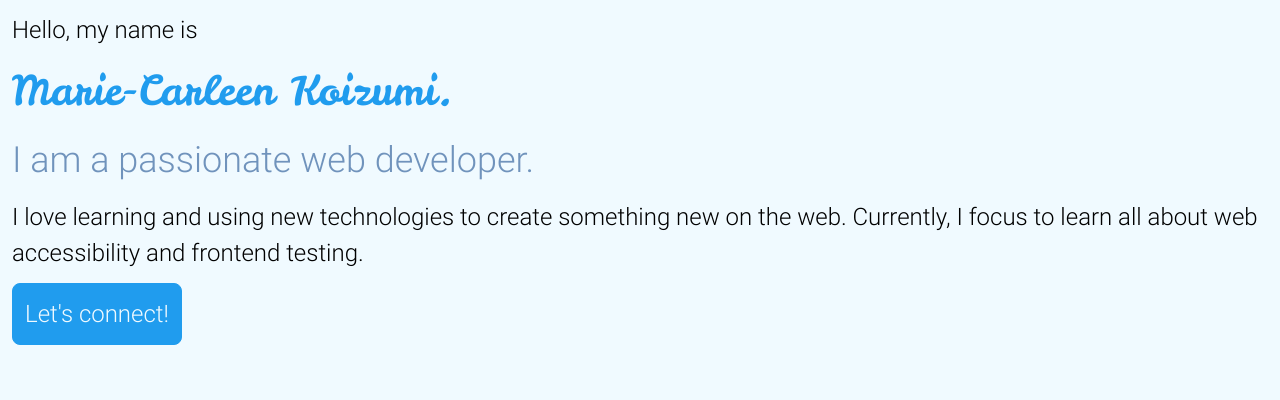
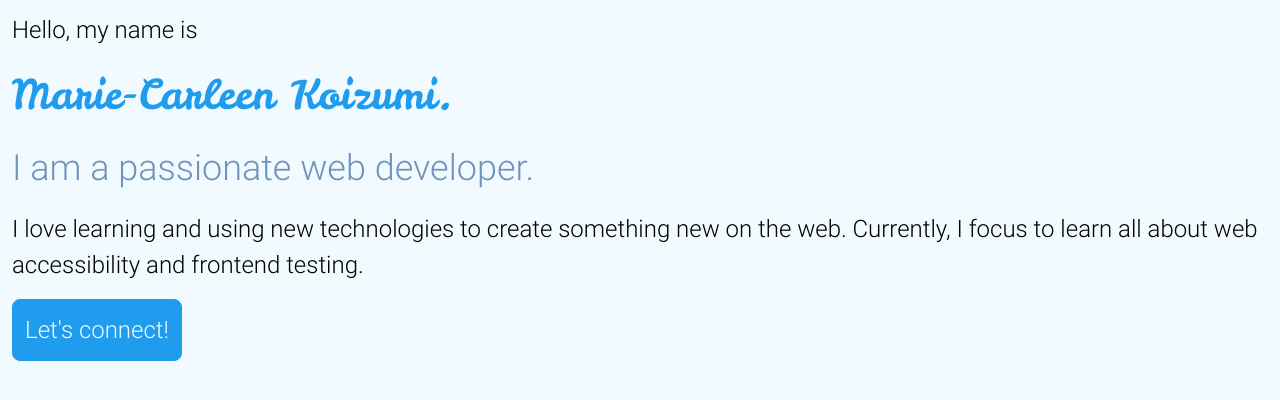
Before and after one commit to macfrei/portfolio, a React (Create React App) app: page / in a window 1280 px wide. Shown: the top 400 px of the page. Built offline with nearby package versions, Linux system fonts and the light colour scheme.

Commit message:
Add more gap between hero items

```diff
--- a/src/components/Hero.js
+++ b/src/components/Hero.js
@@ -21,7 +21,7 @@ export default function Hero() {
 
 const HeroStyled = styled.section`
   display: grid;
-  gap: 12px;
+  gap: 16px;
   padding: 12px;
 
   & a {
```
